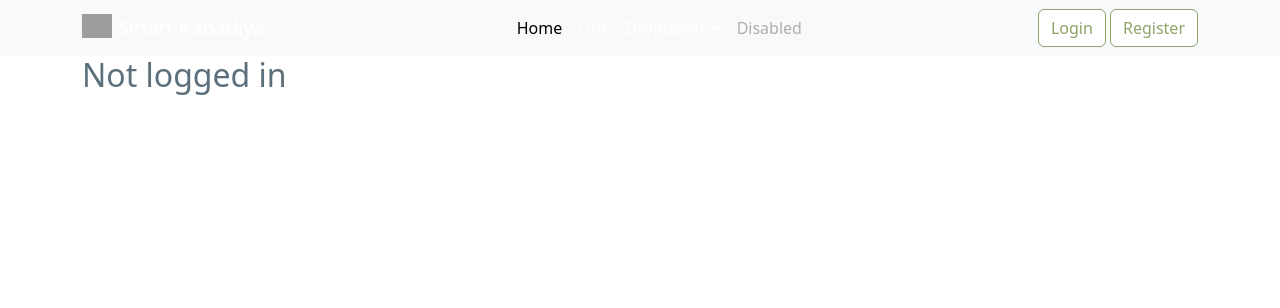
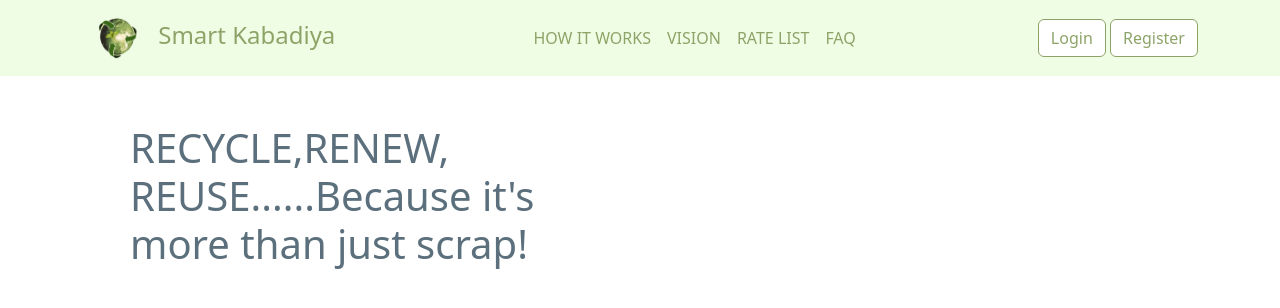
Before and after one commit to tabish-siraj/scrap, a Django app: page / in a window 1280 px wide. Shown: the top 308 px of the page. Run offline with Django 4.2, Linux system fonts and the light colour scheme; grey boxes are pictures that could not be loaded.

Commit message:
working on main

```diff
--- a/scrap/main/templates/main/index.html
+++ b/scrap/main/templates/main/index.html
@@ -4,10 +4,9 @@
 {% block content %}
 
 <div class="container">
-    {% if request.user.is_authenticated %}
-    <h2 class="green2">Logged in successfully with email {{request.user.email}}</h2>
-    {% else %}
-    <h2 class="green1">Not logged in</h2>
-    {% endif %}
+    <div class="col-5 mt-5 ms-5">
+        <h1 class="">RECYCLE,RENEW, REUSE......Because it's more than just scrap!</h1>
+
+    </div>
 </div>
 {% endblock content %}
--- a/scrap/users/static/users/custom.css
+++ b/scrap/users/static/users/custom.css
@@ -1,118 +1,70 @@
-/* .green1{
-    color: #8A9A5B !important;
+body{
+  /* background-color: #a1ab98; */
+  /* background: linear-gradient(to top left, #C08081, #D1B180, #5B6F7C, #8DA468, #8A9A5B); */
+  color: #81a448;
+
 }
-
-.green2{
-    color:#8DA468 !important;
-}
-
-.greyish{
-    color:#5B6F7C !important;
-}
-
-.skinnish{
-    color:#D1B180 !important;
-}
-
-.pinkish{
-    color: #C08081 !important;
-}
-
-.green1-background{
-    background-color: #8A9A5B !important;
-}
-
-.green2-background{
-    background-color:#8DA468 !important;
-}
-
-.greyish-background{
-    background-color:#5B6F7C !important;
-}
-
-.skinnish-background{
-    background-color:#D1B180 !important;
-}
-
-.pinkish-background{
-    background-color: #C08081 !important;
-} */
-
-/* Override Bootstrap's default link color with Dusty Rose */
 a {
   color: #C08081;
 }
 
-  /* Use Sandstone as the background color for the body */
-  body {
+.btn-outline {
+  color: #8da468;
+  border: 1px solid #8da468;
+  background-color: #fff;
 }
 
-  /* Override Bootstrap's default button styles with Sage Green */
-  /* .btn {
-    background-color: #8DA468;
-    border-color: #8DA468;
+.btn-outline:hover {
   color: #fff;
-  } */
-  .btn-outline {
-    border-color: #8DA468 !important;
-    color: #8DA468 !important;
-    background-color: #fff !important;
-  }
-  /* Style the button hover state */
-  /* .btn:hover {
   background-color: #789957;
   border-color: #789957;
-  } */
+}
 
-  .btn-outline:hover {
-    background-color: #789957 !important; /* Adjust the hover color as needed */
-    border-color: #789957 !important; /* Adjust the hover color as needed */
-    color: #fff !important;
-  }
-  /* Use Moss Green for additional button styles or elements */
 .btn-secondary {
-    background-color: #8A9A5B;
-    border-color: #8A9A5B;
+  background-color: #8a9a5b;
+  border-color: #8a9a5b;
   color: #fff;
 }
 
-  /* Style the Moss Green button hover state */
 .btn-secondary:hover {
-    background-color: #78824D; /* Adjust the hover color as needed */
-    border-color: #78824D; /* Adjust the hover color as needed */
+  background-color: #78824d;
+  border-color: #78824d;
 }
 
-  /* Set Slate Gray as the text color */
-  body, p, h1, h2, h3, h4, h5, h6 {
-    color: #5B6F7C;
+body,
+p,
+h1,
+h2,
+h3,
+h4,
+h5,
+h6 {
+  color: #5b6f7c;
 }
 
-  /* Customize the Bootstrap navbar with your colors */
 .navbar {
-    /* background-color: #5B6F7C; */
-    background-color: #D1B180;
-
+  background-color: #f0fde5 !important;
 }
 
-  /* Style links within the navbar */
 .navbar a {
-    color: #fff;
+  color: #8da468;
 }
 
-  /* Customize the active state of navbar links */
 .navbar a.active,
 .navbar a:hover {
-    color: #D1B180;
-    text-shadow: #CDA871;
+  color: #81a448 !important;
+  text-shadow: #81a448 !important;
 }
 
-  /* Adjust the border color for form elements */
-  .form-control {
-    border-color: #8DA468;
+.navbar-brand{
+  font-size:x-large;
 }
 
-  /* Style form element focus state */
+.form-control {
+  border-color: #8da468;
+}
+
 .form-control:focus {
-    border-color: #D1B180 2px solid;
-    box-shadow: 0 0 0 0.2rem rgba(141, 164, 104, 0.25);
+  /* border-color: #d1b180 2px solid; */
+  box-shadow: 0 0 0 0.2rem rgba(126, 175, 47, 0.25);
 }
--- a/scrap/users/templates/users/base.html
+++ b/scrap/users/templates/users/base.html
@@ -11,7 +11,7 @@
     <link rel="stylesheet" href="{% static 'users/custom.css' %}">
   </head>
   <body>
-    <nav class="navbar navbar-expand-lg bg-body-tertiary">
+    <nav class="navbar navbar-expand-lg bg-body-tertiary mb-3">
       <div class="container">
         <!-- <div class="row">
           <div class="col-2"></div>
@@ -19,8 +19,8 @@
           <div class="col-2"></div>
         </div> -->
         <!-- <a class="navbar-brand" href="#">Navbar</a> -->
-        <a class="navbar-brand" href="#">
-          <img src="https://getbootstrap.com/docs/5.3/assets/brand/bootstrap-logo.svg" alt="Logo" width="30" height="24" class="d-inline-block align-text-top">
+        <a class="navbar-brand" href="{% url 'index' %}">
+          <img src="{% static 'fresh-logo.png' %}" alt="Logo" width="70" height="50" class="">
           Smart Kabadiya
         </a>
         <button class="navbar-toggler" type="button" data-bs-toggle="collapse" data-bs-target="#navbarSupportedContent" aria-controls="navbarSupportedContent" aria-expanded="false" aria-label="Toggle navigation">
@@ -29,24 +29,16 @@
         <div class="collapse navbar-collapse" id="navbarSupportedContent">
           <ul class="navbar-nav mx-auto mb-2 mb-lg-0">
             <li class="nav-item">
-              <a class="nav-link active" aria-current="page" href="#">Home</a>
+              <a class="nav-link"href="{% url 'index' %}">HOW IT WORKS</a>
             </li>
             <li class="nav-item">
-              <a class="nav-link" href="#">Link</a>
-            </li>
-            <li class="nav-item dropdown">
-              <a class="nav-link dropdown-toggle" href="#" role="button" data-bs-toggle="dropdown" aria-expanded="false">
-                Dropdown
-              </a>
-              <ul class="dropdown-menu">
-                <li><a class="dropdown-item" href="#">Action</a></li>
-                <li><a class="dropdown-item" href="#">Another action</a></li>
-                <li><hr class="dropdown-divider"></li>
-                <li><a class="dropdown-item" href="#">Something else here</a></li>
-              </ul>
+              <a class="nav-link"href="{% url 'index' %}">VISION</a>
             </li>
             <li class="nav-item">
-              <a class="nav-link disabled" aria-disabled="true">Disabled</a>
+              <a class="nav-link"href="{% url 'index' %}">RATE LIST</a>
+            </li>
+            <li class="nav-item">
+              <a class="nav-link"href="{% url 'index' %}">FAQ</a>
             </li>
           </ul>
           {% if user.is_authenticated %}
```
Also changed, not shown: scrap/static/fresh-logo.png (added), scrap/static/logo.jpg (added). Lines whose indentation alone changed are shown as unchanged.
